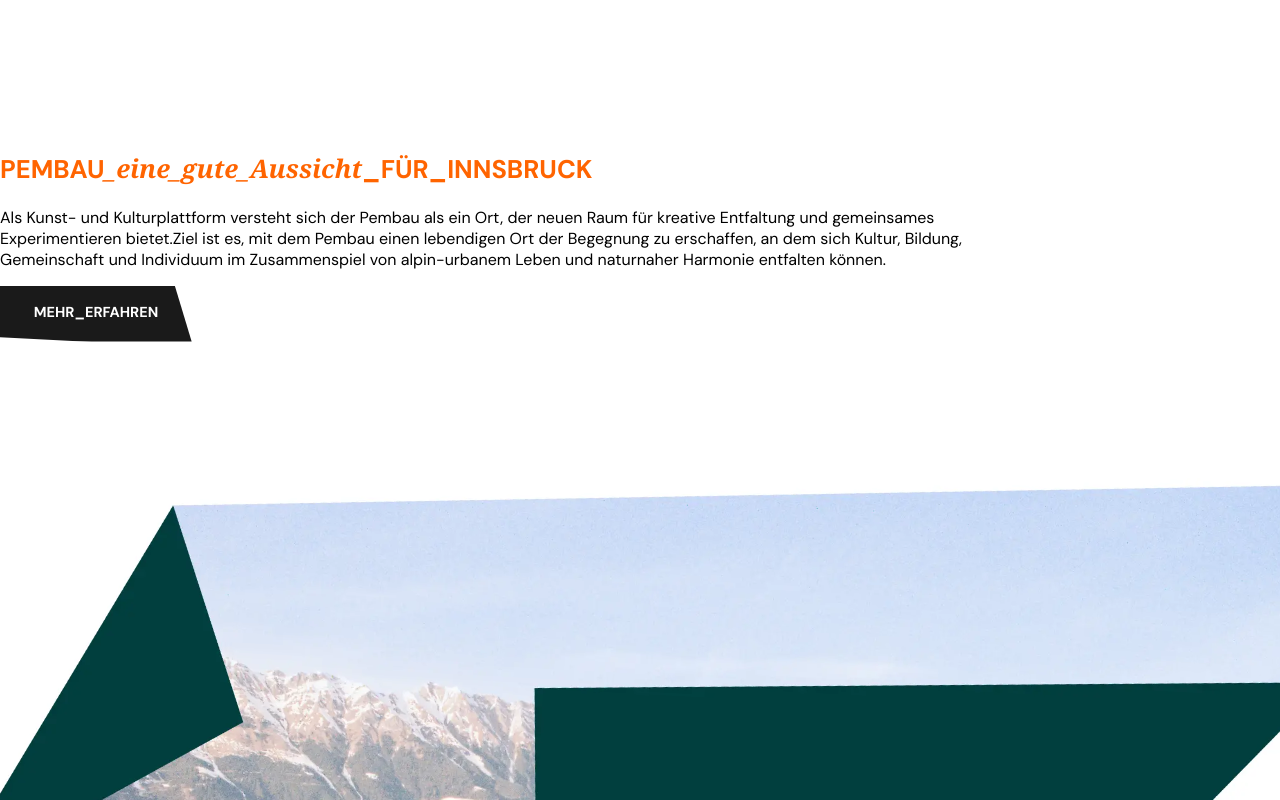
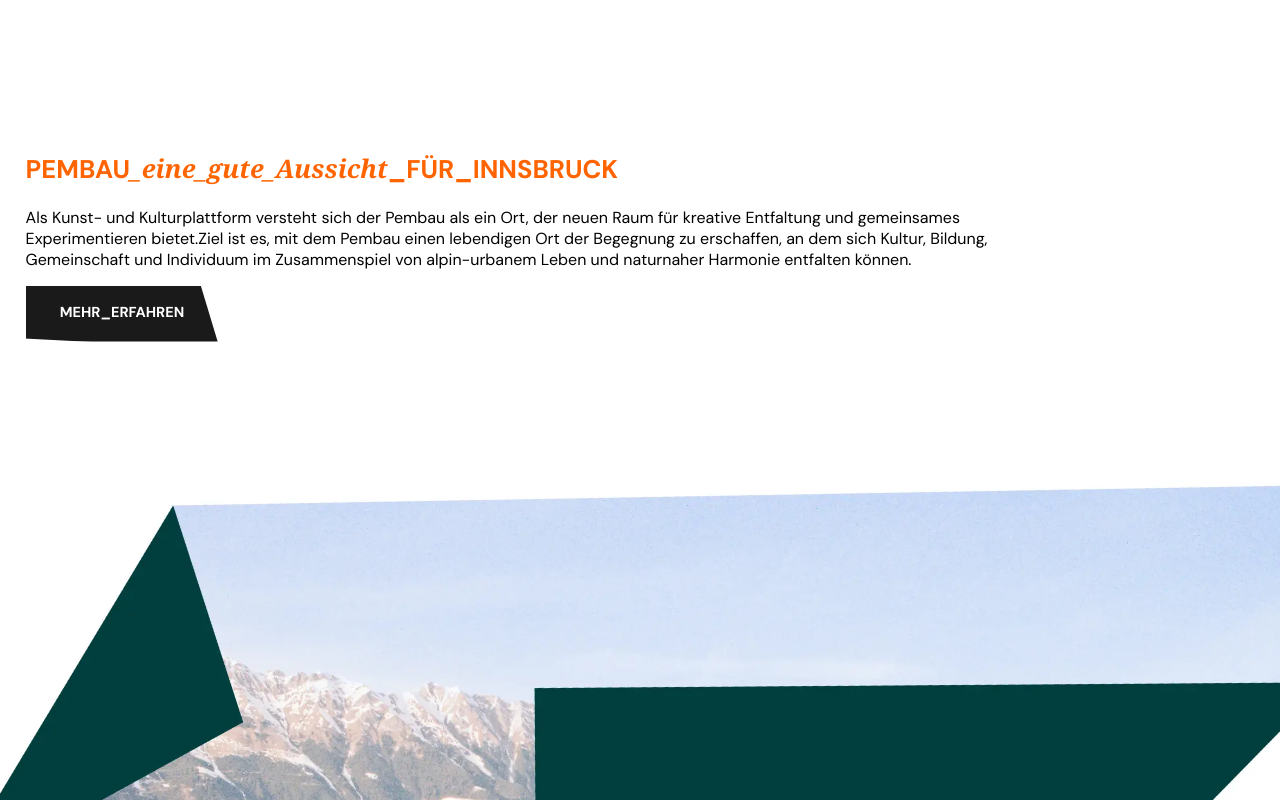
Before and after one commit to Knolldeboll/Pembau, a React (Vite) app in the folder pembau/: page / in a window 1280 px wide. Shown: the part 1400-2200 px from the top of the page. Built offline with nearby package versions, Linux system fonts and the light colour scheme.

Commit message:
minor landingpage margin adjustmends

```diff
--- a/pembau/src/LandingPage.tsx
+++ b/pembau/src/LandingPage.tsx
@@ -85,6 +85,7 @@ const LandingPage = () => {
         style={{
           width: "80%",
           marginTop: "5vw",
+          marginLeft: "2%",
           zIndex: "1",
         }}
       >
@@ -268,13 +269,19 @@ const LandingPage = () => {
       <div id="mithelfen" style={{ width: "140vw", height: "70vw", marginTop: "13vw", transform: "rotate(-4deg) translateX(-10vw)" }}>
         <MithelfenFrame uncollapsedImg={MithelfenImg} collapsedImg={MithelfenCollapsedImage}></MithelfenFrame>
       </div>
+
 */}
+
+      {/**TEST: Collapseframe mit gut lesbaren Werten, test für skalierbarkeit auf % statt vw */}
+
+
       <div
         className="textframe"
         id="ende"
         style={{
           width: "75vw",
           marginTop: "5vw",
+          marginLeft: "2%",
           transform: "rotate(-3deg) ",
         }}
       >
```
